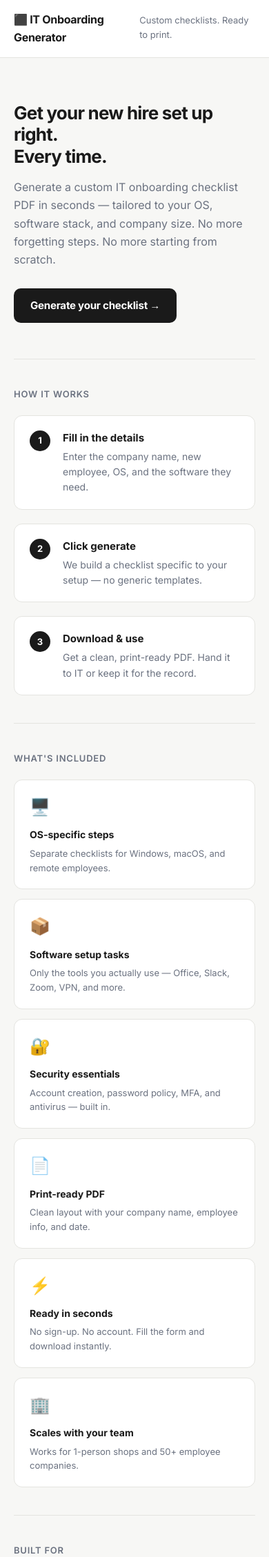
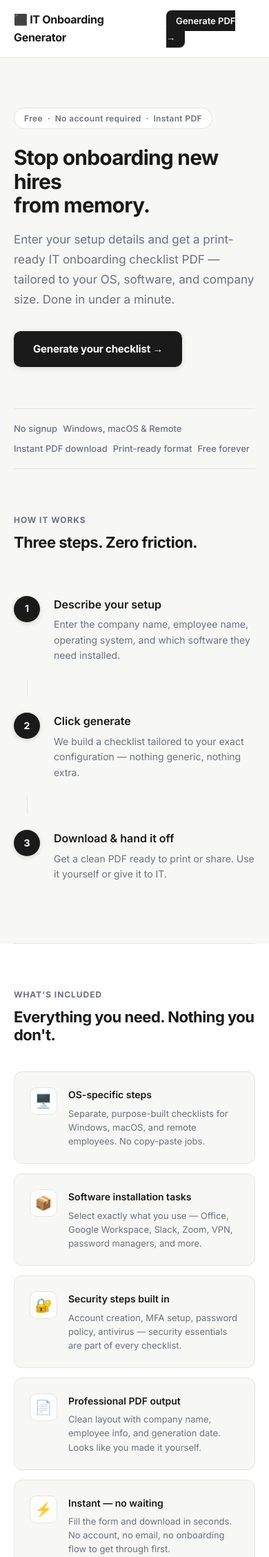
Before and after one commit to cfuentesb30/it-onboarding-generator, a Flask app: page / in a window 390 px wide. Shown: the top 2257 px of the page at 69% size. Run offline with Flask 3, Linux system fonts and the light colour scheme.

Commit message:
Design: polish landing page to professional standard
- Full redesign: badge pill, trust bar, eyebrow labels, step connectors
- Feature cards with icon wrappers and hover shadows
- Persona section with card layout
- Final CTA section with inverted dark background, white button
- Header nav CTA button ("Generate PDF →") on every page
- Responsive: collapses cleanly at 560px

```diff
--- a/app/static/css/style.css
+++ b/app/static/css/style.css
@@ -15,9 +15,16 @@ body { background: var(--bg); color: var(--text); font-family: 'Inter', sans-ser
 .container { max-width: 780px; margin: 0 auto; padding: 0 20px; }
 
 header { background: var(--surface); border-bottom: 1px solid var(--border); padding: 16px 0; }
-.header-inner { display: flex; align-items: baseline; gap: 14px; }
+.header-inner { display: flex; align-items: center; gap: 14px; }
 .logo { font-size: 16px; font-weight: 700; letter-spacing: -0.3px; text-decoration: none; color: var(--text); }
-.tagline { font-size: 13px; color: var(--muted); }
+.header-nav { margin-left: auto; }
+.nav-cta {
+  font-size: 13px; font-weight: 600; color: var(--text);
+  text-decoration: none; padding: 7px 14px;
+  background: var(--accent); color: #fff;
+  border-radius: 8px; transition: opacity .15s;
+}
+.nav-cta:hover { opacity: .82; }
 
 footer { border-top: 1px solid var(--border); padding: 18px 0; text-align: center; font-size: 13px; color: var(--muted); margin-top: 48px; }
 
@@ -77,85 +84,185 @@ input[type="text"]:focus, select:focus { border-color: var(--accent); }
 
 /* ── Landing page ── */
 
+/* Hero */
 .lp-hero {
-  padding: 64px 0 52px;
-  max-width: 620px;
+  padding: 72px 0 60px;
+  max-width: 640px;
+}
+.lp-badge {
+  display: inline-block;
+  font-size: 12px; font-weight: 600; letter-spacing: 0.03em;
+  color: var(--muted);
+  background: var(--surface);
+  border: 1px solid var(--border);
+  border-radius: 99px;
+  padding: 5px 14px;
+  margin-bottom: 24px;
 }
 .lp-hero h1 {
-  font-size: 36px; font-weight: 700; letter-spacing: -0.8px;
-  line-height: 1.2; margin-bottom: 16px;
+  font-size: 44px; font-weight: 700; letter-spacing: -1.2px;
+  line-height: 1.15; margin-bottom: 18px;
 }
 .lp-hero p {
-  font-size: 16px; color: var(--muted); line-height: 1.65; margin-bottom: 28px;
+  font-size: 17px; color: var(--muted); line-height: 1.7;
+  max-width: 520px; margin-bottom: 32px;
 }
-
 .btn-cta {
-  display: inline-block; padding: 13px 24px;
+  display: inline-block;
+  padding: 14px 28px;
   background: var(--accent); color: #fff;
   border-radius: 10px; font-size: 15px; font-weight: 700;
   letter-spacing: -0.2px; text-decoration: none;
-  transition: opacity .15s;
+  transition: opacity .15s, transform .15s;
+  box-shadow: 0 2px 8px rgba(0,0,0,0.12);
 }
-.btn-cta:hover { opacity: .85; }
+.btn-cta:hover { opacity: .88; transform: translateY(-1px); }
+.btn-cta-lg { padding: 16px 36px; font-size: 16px; }
 
-.lp-section-label {
-  font-size: 13px; font-weight: 600; text-transform: uppercase;
-  letter-spacing: 0.06em; color: var(--muted); margin-bottom: 20px;
+/* Trust bar */
+.lp-trust {
+  display: flex; align-items: center; flex-wrap: wrap; gap: 10px;
+  padding: 18px 0;
+  border-top: 1px solid var(--border);
+  border-bottom: 1px solid var(--border);
+  font-size: 13px; font-weight: 500; color: var(--muted);
+  margin-bottom: 0;
+}
+.trust-dot {
+  width: 3px; height: 3px; background: var(--border);
+  border-radius: 50%; flex-shrink: 0;
 }
 
-.lp-how { padding: 40px 0; border-top: 1px solid var(--border); }
-.lp-steps { display: flex; flex-direction: column; gap: 20px; }
+/* Section shell */
+.lp-section {
+  padding: 64px 0;
+  border-bottom: 1px solid var(--border);
+}
+.lp-section-alt {
+  background: var(--surface);
+  margin: 0 -20px;
+  padding: 64px 20px;
+}
+.lp-section-header {
+  margin-bottom: 40px;
+}
+.lp-eyebrow {
+  font-size: 12px; font-weight: 700; letter-spacing: 0.08em;
+  text-transform: uppercase; color: var(--muted);
+  margin-bottom: 10px;
+}
+.lp-section-header h2 {
+  font-size: 28px; font-weight: 700; letter-spacing: -0.5px; line-height: 1.2;
+}
+
+/* How it works */
+.lp-steps {
+  display: flex; flex-direction: column; gap: 0;
+}
 .lp-step {
-  display: flex; align-items: flex-start; gap: 18px;
-  background: var(--surface); border: 1px solid var(--border);
-  border-radius: 12px; padding: 20px 22px;
+  display: flex; align-items: flex-start; gap: 20px;
+  padding: 24px 0;
+}
+.lp-step-connector {
+  width: 1px; height: 24px;
+  background: var(--border);
+  margin-left: 19px;
 }
 .step-num {
-  flex-shrink: 0; width: 30px; height: 30px;
+  flex-shrink: 0;
+  width: 38px; height: 38px;
   background: var(--accent); color: #fff;
-  border-radius: 50%; display: flex; align-items: center; justify-content: center;
-  font-size: 13px; font-weight: 700; margin-top: 1px;
+  border-radius: 50%;
+  display: flex; align-items: center; justify-content: center;
+  font-size: 14px; font-weight: 700;
+  box-shadow: 0 2px 6px rgba(0,0,0,0.15);
 }
-.lp-step strong { display: block; font-size: 15px; margin-bottom: 4px; }
-.lp-step p { font-size: 14px; color: var(--muted); margin: 0; }
+.step-body strong {
+  display: block; font-size: 16px; font-weight: 600;
+  margin-bottom: 5px;
+}
+.step-body p {
+  font-size: 14px; color: var(--muted); margin: 0; line-height: 1.6;
+}
 
-.lp-features { padding: 40px 0; border-top: 1px solid var(--border); }
+/* Features grid */
 .lp-feature-grid {
   display: grid; grid-template-columns: repeat(2, 1fr); gap: 14px;
 }
 .lp-feature {
+  display: flex; align-items: flex-start; gap: 16px;
+  background: var(--bg); border: 1px solid var(--border);
+  border-radius: 12px; padding: 22px;
+  transition: box-shadow .15s;
+}
+.lp-feature:hover {
+  box-shadow: 0 4px 16px rgba(0,0,0,0.06);
+}
+.feature-icon-wrap {
+  flex-shrink: 0;
+  width: 40px; height: 40px;
+  background: var(--surface);
+  border: 1px solid var(--border);
+  border-radius: 10px;
+  display: flex; align-items: center; justify-content: center;
+  font-size: 20px;
+}
+.lp-feature strong { display: block; font-size: 14px; font-weight: 600; margin-bottom: 5px; }
+.lp-feature p { font-size: 13px; color: var(--muted); margin: 0; line-height: 1.55; }
+
+/* Personas */
+.lp-personas {
+  display: flex; flex-direction: column; gap: 14px;
+}
+.lp-persona {
+  display: flex; align-items: flex-start; gap: 18px;
   background: var(--surface); border: 1px solid var(--border);
-  border-radius: 12px; padding: 20px 22px;
+  border-radius: 12px; padding: 22px 24px;
+  transition: box-shadow .15s;
 }
-.feature-icon { display: block; font-size: 24px; margin-bottom: 10px; }
-.lp-feature strong { display: block; font-size: 14px; margin-bottom: 5px; }
-.lp-feature p { font-size: 13px; color: var(--muted); margin: 0; }
+.lp-persona:hover { box-shadow: 0 4px 16px rgba(0,0,0,0.05); }
+.persona-icon {
+  flex-shrink: 0;
+  width: 40px; height: 40px;
+  background: var(--bg); border: 1px solid var(--border);
+  border-radius: 10px;
+  display: flex; align-items: center; justify-content: center;
+  font-size: 20px;
+}
+.lp-persona strong { display: block; font-size: 15px; font-weight: 600; margin-bottom: 5px; }
+.lp-persona p { font-size: 14px; color: var(--muted); margin: 0; line-height: 1.6; }
 
-.lp-who { padding: 40px 0; border-top: 1px solid var(--border); }
-.lp-who-list {
-  list-style: none; display: flex; flex-direction: column; gap: 10px;
+/* Final CTA */
+.lp-final-cta {
+  text-align: center;
+  padding: 80px 20px;
+  background: var(--accent);
+  color: #fff;
+  margin: 0 -20px;
 }
-.lp-who-list li {
-  padding: 14px 18px; background: var(--surface);
-  border: 1px solid var(--border); border-radius: 10px;
-  font-size: 14px; padding-left: 18px;
+.lp-final-cta h2 {
+  font-size: 30px; font-weight: 700; letter-spacing: -0.6px;
+  line-height: 1.2; margin-bottom: 14px; color: #fff;
 }
-.lp-who-list li::before {
-  content: "→ "; color: var(--muted); font-weight: 600;
+.lp-final-cta p {
+  font-size: 16px; color: rgba(255,255,255,0.65);
+  line-height: 1.7; margin-bottom: 32px;
 }
-
-.lp-cta {
-  padding: 52px 0 64px; border-top: 1px solid var(--border);
-  text-align: center;
+.lp-final-cta .btn-cta {
+  background: #fff; color: var(--accent);
+  box-shadow: 0 4px 20px rgba(0,0,0,0.2);
 }
-.lp-cta h2 { font-size: 24px; font-weight: 700; letter-spacing: -0.4px; margin-bottom: 10px; }
-.lp-cta p { font-size: 15px; color: var(--muted); margin-bottom: 24px; }
+.lp-final-cta .btn-cta:hover { opacity: .92; }
 
 @media (max-width: 560px) {
   .form-row { grid-template-columns: 1fr; }
   .os-cards { grid-template-columns: 1fr; }
   .software-grid { grid-template-columns: 1fr; }
   .hero h1 { font-size: 22px; }
-  .lp-hero h1 { font-size: 26px; }
+  .lp-hero h1 { font-size: 30px; letter-spacing: -0.8px; }
   .lp-feature-grid { grid-template-columns: 1fr; }
+  .lp-trust { gap: 8px; }
+  .trust-dot { display: none; }
+  .lp-section-header h2 { font-size: 22px; }
+  .lp-final-cta h2 { font-size: 22px; }
 }
--- a/app/templates/base.html
+++ b/app/templates/base.html
@@ -12,7 +12,9 @@
   <header>
     <div class="container header-inner">
       <a href="/" class="logo">⬛ IT Onboarding Generator</a>
-      <div class="tagline">Custom checklists. Ready to print.</div>
+      <nav class="header-nav">
+        <a href="/generator" class="nav-cta">Generate PDF &rarr;</a>
+      </nav>
     </div>
   </header>
   <main class="container">
--- a/app/templates/home.html
+++ b/app/templates/home.html
@@ -2,89 +2,155 @@
 {% block title %}IT Onboarding Generator — Custom Checklists in Seconds{% endblock %}
 {% block content %}
 
+<!-- Hero -->
 <section class="lp-hero">
-  <h1>Get your new hire set up right.<br>Every time.</h1>
-  <p>Generate a custom IT onboarding checklist PDF in seconds — tailored to your OS, software stack, and company size. No more forgetting steps. No more starting from scratch.</p>
-  <a href="/generator" class="btn-cta">Generate your checklist →</a>
+  <div class="lp-badge">Free &nbsp;·&nbsp; No account required &nbsp;·&nbsp; Instant PDF</div>
+  <h1>Stop onboarding new hires<br>from memory.</h1>
+  <p>Enter your setup details and get a print-ready IT onboarding checklist PDF — tailored to your OS, software, and company size. Done in under a minute.</p>
+  <a href="/generator" class="btn-cta">Generate your checklist &rarr;</a>
 </section>
 
-<section class="lp-how">
-  <h2 class="lp-section-label">How it works</h2>
+<!-- Trust bar -->
+<div class="lp-trust">
+  <span>No signup</span>
+  <span class="trust-dot"></span>
+  <span>Windows, macOS &amp; Remote</span>
+  <span class="trust-dot"></span>
+  <span>Instant PDF download</span>
+  <span class="trust-dot"></span>
+  <span>Print-ready format</span>
+  <span class="trust-dot"></span>
+  <span>Free forever</span>
+</div>
+
+<!-- How it works -->
+<section class="lp-section">
+  <div class="lp-section-header">
+    <div class="lp-eyebrow">How it works</div>
+    <h2>Three steps. Zero friction.</h2>
+  </div>
   <div class="lp-steps">
     <div class="lp-step">
       <div class="step-num">1</div>
-      <div>
-        <strong>Fill in the details</strong>
-        <p>Enter the company name, new employee, OS, and the software they need.</p>
+      <div class="step-body">
+        <strong>Describe your setup</strong>
+        <p>Enter the company name, employee name, operating system, and which software they need installed.</p>
       </div>
     </div>
+    <div class="lp-step-connector"></div>
     <div class="lp-step">
       <div class="step-num">2</div>
-      <div>
+      <div class="step-body">
         <strong>Click generate</strong>
-        <p>We build a checklist specific to your setup — no generic templates.</p>
+        <p>We build a checklist tailored to your exact configuration — nothing generic, nothing extra.</p>
       </div>
     </div>
+    <div class="lp-step-connector"></div>
     <div class="lp-step">
       <div class="step-num">3</div>
-      <div>
-        <strong>Download &amp; use</strong>
-        <p>Get a clean, print-ready PDF. Hand it to IT or keep it for the record.</p>
+      <div class="step-body">
+        <strong>Download &amp; hand it off</strong>
+        <p>Get a clean PDF ready to print or share. Use it yourself or give it to IT.</p>
       </div>
     </div>
   </div>
 </section>
 
-<section class="lp-features">
-  <h2 class="lp-section-label">What's included</h2>
+<!-- Features -->
+<section class="lp-section lp-section-alt">
+  <div class="lp-section-header">
+    <div class="lp-eyebrow">What's included</div>
+    <h2>Everything you need. Nothing you don't.</h2>
+  </div>
   <div class="lp-feature-grid">
     <div class="lp-feature">
-      <span class="feature-icon">🖥️</span>
-      <strong>OS-specific steps</strong>
-      <p>Separate checklists for Windows, macOS, and remote employees.</p>
+      <div class="feature-icon-wrap">🖥️</div>
+      <div>
+        <strong>OS-specific steps</strong>
+        <p>Separate, purpose-built checklists for Windows, macOS, and remote employees. No copy-paste jobs.</p>
+      </div>
     </div>
     <div class="lp-feature">
-      <span class="feature-icon">📦</span>
-      <strong>Software setup tasks</strong>
-      <p>Only the tools you actually use — Office, Slack, Zoom, VPN, and more.</p>
+      <div class="feature-icon-wrap">📦</div>
+      <div>
+        <strong>Software installation tasks</strong>
+        <p>Select exactly what you use — Office, Google Workspace, Slack, Zoom, VPN, password managers, and more.</p>
+      </div>
     </div>
     <div class="lp-feature">
-      <span class="feature-icon">🔐</span>
-      <strong>Security essentials</strong>
-      <p>Account creation, password policy, MFA, and antivirus — built in.</p>
+      <div class="feature-icon-wrap">🔐</div>
+      <div>
+        <strong>Security steps built in</strong>
+        <p>Account creation, MFA setup, password policy, antivirus — security essentials are part of every checklist.</p>
+      </div>
     </div>
     <div class="lp-feature">
-      <span class="feature-icon">📄</span>
-      <strong>Print-ready PDF</strong>
-      <p>Clean layout with your company name, employee info, and date.</p>
+      <div class="feature-icon-wrap">📄</div>
+      <div>
+        <strong>Professional PDF output</strong>
+        <p>Clean layout with company name, employee info, and generation date. Looks like you made it yourself.</p>
+      </div>
     </div>
     <div class="lp-feature">
-      <span class="feature-icon">⚡</span>
-      <strong>Ready in seconds</strong>
-      <p>No sign-up. No account. Fill the form and download instantly.</p>
+      <div class="feature-icon-wrap">⚡</div>
+      <div>
+        <strong>Instant — no waiting</strong>
+        <p>Fill the form and download in seconds. No account, no email, no onboarding flow to get through first.</p>
+      </div>
     </div>
     <div class="lp-feature">
-      <span class="feature-icon">🏢</span>
-      <strong>Scales with your team</strong>
-      <p>Works for 1-person shops and 50+ employee companies.</p>
+      <div class="feature-icon-wrap">🏢</div>
+      <div>
+        <strong>Works at any size</strong>
+        <p>Tailored output for small, mid-size, and large companies. The checklist adapts to your context.</p>
+      </div>
     </div>
   </div>
 </section>
 
-<section class="lp-who">
-  <h2 class="lp-section-label">Built for</h2>
-  <ul class="lp-who-list">
-    <li>Small business IT teams doing onboarding without a dedicated system</li>
-    <li>Office managers who handle IT setup alongside other responsibilities</li>
-    <li>MSPs and IT consultants onboarding clients' new hires</li>
-    <li>Startups that want consistent, repeatable setup without the overhead</li>
-  </ul>
+<!-- Who it's for -->
+<section class="lp-section">
+  <div class="lp-section-header">
+    <div class="lp-eyebrow">Who it's for</div>
+    <h2>Built for the people doing the work.</h2>
+  </div>
+  <div class="lp-personas">
+    <div class="lp-persona">
+      <div class="persona-icon">💼</div>
+      <div>
+        <strong>Small business IT teams</strong>
+        <p>You're onboarding people without a dedicated system. This gets you consistent, repeatable setup without the overhead.</p>
+      </div>
+    </div>
+    <div class="lp-persona">
+      <div class="persona-icon">🧩</div>
+      <div>
+        <strong>Office managers handling IT</strong>
+        <p>You didn't sign up to be IT, but here you are. This makes the technical part easy to hand off or do yourself.</p>
+      </div>
+    </div>
+    <div class="lp-persona">
+      <div class="persona-icon">🛠️</div>
+      <div>
+        <strong>MSPs and IT consultants</strong>
+        <p>Onboarding a client's new hire? Generate a checklist in their name, for their tools, in their format. Done.</p>
+      </div>
+    </div>
+    <div class="lp-persona">
+      <div class="persona-icon">🚀</div>
+      <div>
+        <strong>Growing startups</strong>
+        <p>You're hiring fast and can't afford to reinvent onboarding every time. This gives you a repeatable process now.</p>
+      </div>
+    </div>
+  </div>
 </section>
 
-<section class="lp-cta">
-  <h2>Ready to generate your checklist?</h2>
-  <p>Free. No account required. Done in under a minute.</p>
-  <a href="/generator" class="btn-cta">Get started →</a>
+<!-- Final CTA -->
+<section class="lp-final-cta">
+  <h2>Your next new hire deserves a proper setup.</h2>
+  <p>Generate a custom IT onboarding checklist in under a minute.<br>Free. No account. No friction.</p>
+  <a href="/generator" class="btn-cta btn-cta-lg">Generate your checklist &rarr;</a>
 </section>
 
 {% endblock %}
```
